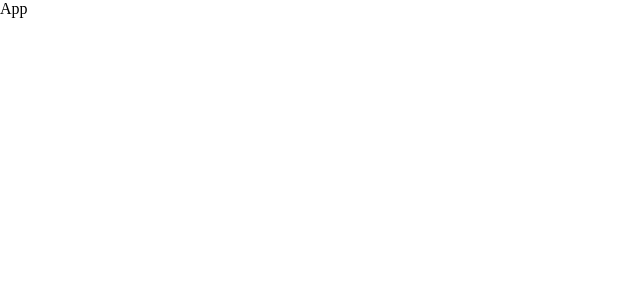
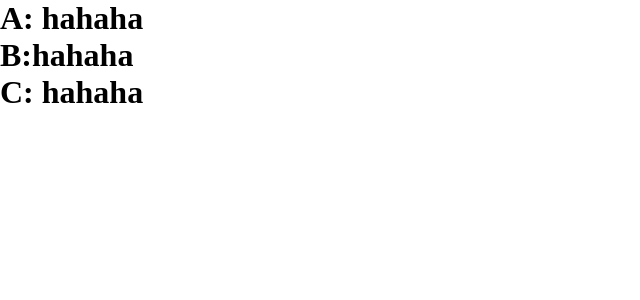
Before and after one commit to DemchyshynV/sep2023react, a React (Create React App) app: page / in a window 1280 px wide. Shown: the top 300 px of the page, without its empty margins (0-640 px from the left). Built offline with nearby package versions, Linux system fonts and the light colour scheme.

Commit message:
lesson6/part1

```diff
--- a/src/App.js
+++ b/src/App.js
@@ -1,9 +1,28 @@
+// import {MyComponent} from "./components/MyComponent";
+//
+// const App = () => {
+//     return (
+//         <div>
+//             <MyComponent>
+//                 <h3>Hello from children</h3>
+//             </MyComponent>
+//         </div>
+//     );
+// };
+//
+// export {App};
+
+import {A} from "./components/A";
+
+
 const App = () => {
     return (
         <div>
-            App
+            <A/>
         </div>
     );
 };
 
-export {App};
+export {
+    App,
+};
--- /dev/null
+++ b/src/components/A.js
@@ -0,0 +1,14 @@
+import {B} from "./B";
+import {useAppContext} from "../hooks/useAppContext";
+
+const A = () => {
+    const value = useAppContext()
+    return (
+        <div>
+            <h1>A: {value}</h1>
+            <B/>
+        </div>
+    );
+};
+
+export {A};
--- /dev/null
+++ b/src/components/B.js
@@ -0,0 +1,14 @@
+import {C} from "./C";
+import {useAppContext} from "../hooks/useAppContext";
+
+const B = () => {
+    const  value= useAppContext()
+    return (
+        <div>
+            <h1>B:{value}</h1>
+            <C/>
+        </div>
+    );
+};
+
+export {B};
--- /dev/null
+++ b/src/components/C.js
@@ -0,0 +1,12 @@
+import {useAppContext} from "../hooks/useAppContext";
+
+const C = () => {
+    const value = useAppContext()
+    return (
+        <div>
+            <h1>C: {value}</h1>
+        </div>
+    );
+};
+
+export {C};
--- /dev/null
+++ b/src/components/MyComponent.js
@@ -0,0 +1,11 @@
+const MyComponent = ({children}) => {
+    return (
+        <div>
+            <h1>MyComponent</h1>
+            <hr/>
+            {children}
+        </div>
+    );
+};
+
+export {MyComponent};
--- /dev/null
+++ b/src/hoc/ContextProvider.js
@@ -0,0 +1,17 @@
+import {createContext} from "react";
+
+const Context = createContext(null);
+const ContextProvider = ({children}) => {
+    return (
+        <div>
+            <Context.Provider value={'hahaha'}>
+                {children}
+            </Context.Provider>
+        </div>
+    );
+};
+
+export {
+    ContextProvider,
+    Context
+};
--- /dev/null
+++ b/src/hooks/useAppContext.js
@@ -0,0 +1,8 @@
+import {useContext} from "react";
+import {Context} from "../hoc/ContextProvider";
+
+const useAppContext = () => useContext(Context)
+
+export {
+    useAppContext
+}
--- a/src/index.js
+++ b/src/index.js
@@ -1,8 +1,11 @@
 import ReactDOM from 'react-dom/client';
 import './index.css';
 import {App} from './App';
+import {ContextProvider} from "./hoc/ContextProvider";
 
 const root = ReactDOM.createRoot(document.getElementById('root'));
 root.render(
-    <App/>
+    <ContextProvider>
+        <App/>
+    </ContextProvider>
 );
```
